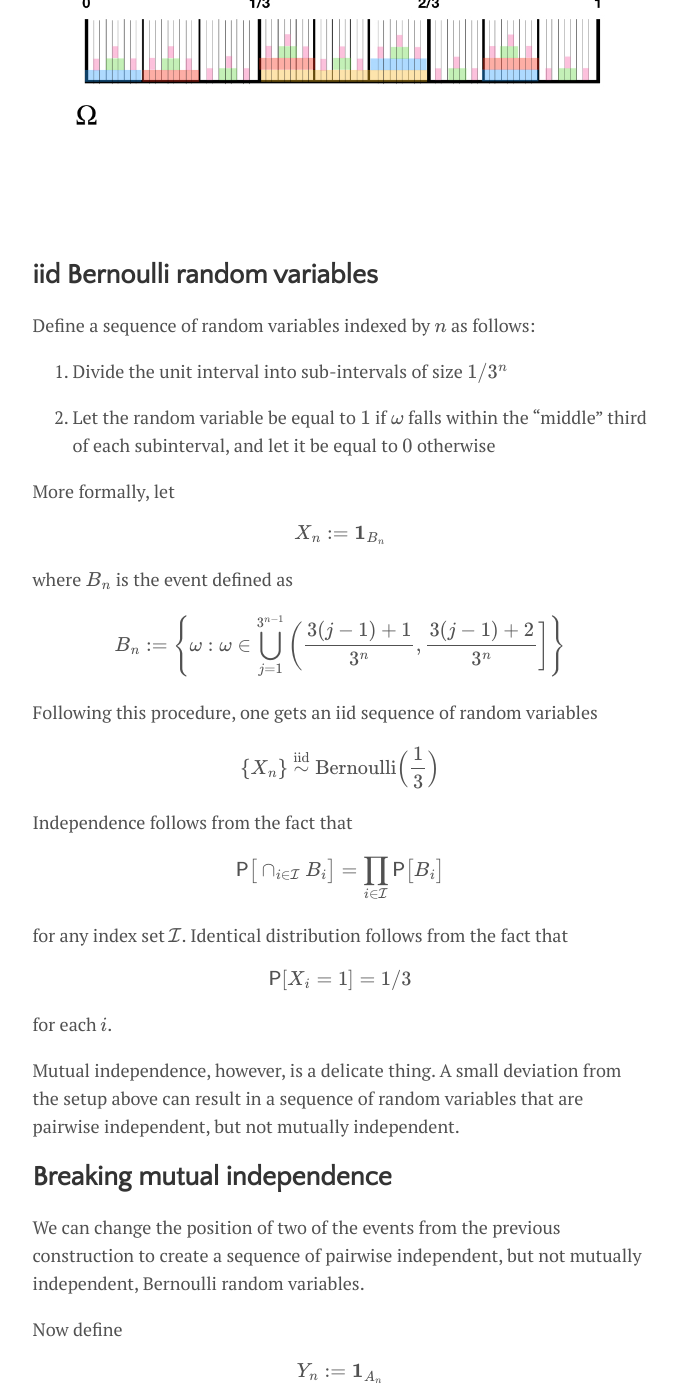
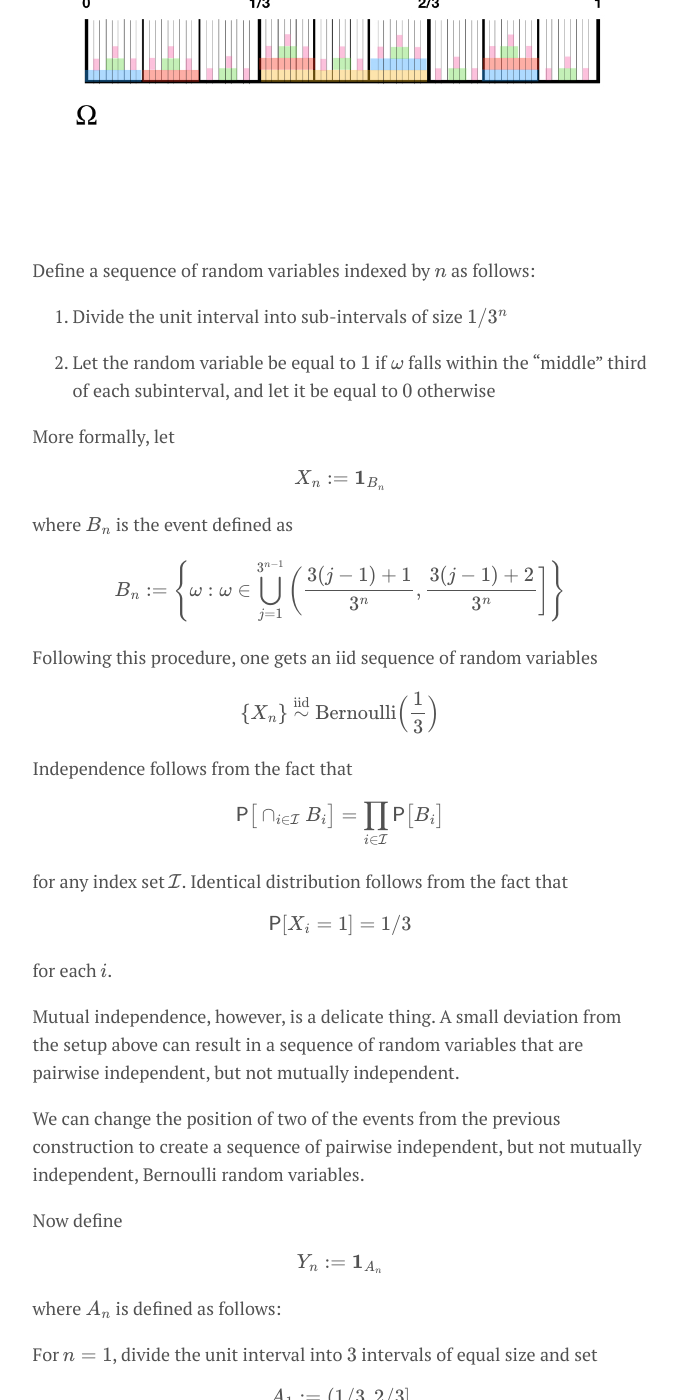
Before and after one commit to j-g-b/j-g-b.github.io, a Jekyll site: the page built from _posts/2018-11-28-pw-indep.md, in a window 1280 px wide and 1400 px high, scrolled down 437 px. Shown: the whole window, without its empty margins (300-978 px from the left). Built offline with Jekyll 4.4.1, drawn with Linux system fonts in a browser that asks for light colours; formulas are drawn with MathJax 3.

Commit message:
PW and mutual independence post

```diff
--- a/_posts/2018-11-28-pw-indep.md
+++ b/_posts/2018-11-28-pw-indep.md
@@ -7,8 +7,6 @@ tags: [documentation,sample]
 image: indep.jpg
 ---
 
-
-## iid Bernoulli random variables
 
 Define a sequence of random variables indexed by \\(n\\) as follows:
 
@@ -49,8 +47,6 @@ $$
 for each \\(i\\).
 
 Mutual independence, however, is a delicate thing. A small deviation from the setup above can result in a sequence of random variables that are pairwise independent, but not mutually independent.
-
-## Breaking mutual independence
 
 We can change the position of two of the events from the previous construction to create a sequence of pairwise independent, but not mutually independent, Bernoulli random variables.
 
```
